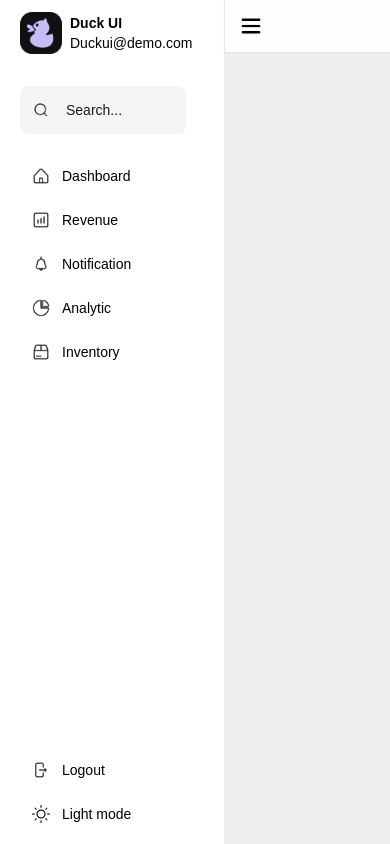
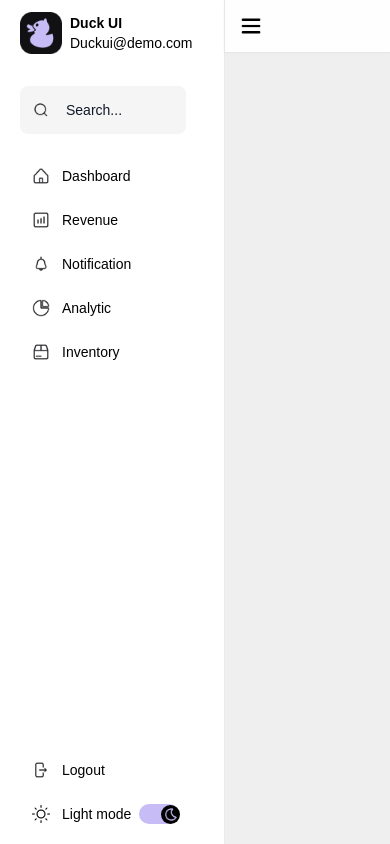
Before and after one commit to JohnMaur/Sidebar-template, a React (Vite) app: page / in a window 390 px wide. Both pictures are taken after a click on the button 107 px from the left and 26 px from the top of the page. Built offline with nearby package versions, Linux system fonts and the light colour scheme; a web font is replaced by a local one.

Commit message:
Fixed dark mode button to mobile app

```diff
--- a/src/components/DarkmodeButton.jsx
+++ b/src/components/DarkmodeButton.jsx
@@ -4,7 +4,7 @@ const DarkmodeButton = ({ isDarkMode, toggleMode }) => {
   return (
     <button
       onClick={toggleMode}
-      className={`relative flex items-center w-10 h-5 rounded-full ml-2 transition-colors duration-[1.5s] ease-in-out max-sm:hidden ${
+      className={`relative flex items-center w-10 h-5 rounded-full ml-2 transition-colors duration-[1.5s] ease-in-out ${
         isDarkMode ? 'lightmode-button-bg' : 'darkmode-button-bg'
       }`}
     >
```
